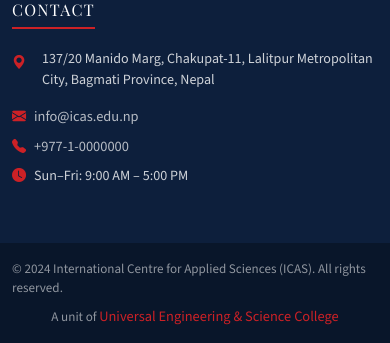
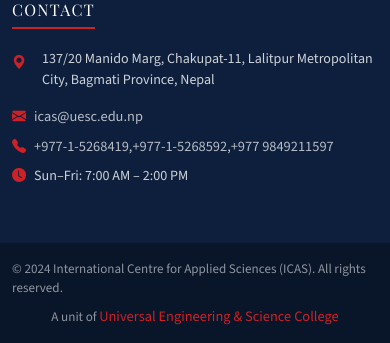
Before and after one commit to pollengun/ICAS-Website, a Django app: page /about/ in a window 390 px wide; the page is wider, and only the part inside the window is pictured. Shown: the part 5589-5932 px from the top of that part. Run offline with Django 5.2, Linux system fonts and the light colour scheme.

Commit message:
Replaced placeholder email, phone no. and time with real values

```diff
--- a/icas/templates/icas/base.html
+++ b/icas/templates/icas/base.html
@@ -514,9 +514,9 @@
             <i class="bi bi-geo-alt-fill text-icas-red mt-1" style="flex-shrink:0"></i>
             <span>137/20 Manido Marg, Chakupat-11, Lalitpur Metropolitan City, Bagmati Province, Nepal</span>
           </li>
-          <li class="mb-2"><i class="bi bi-envelope-fill text-icas-red me-2"></i><a href="mailto:info@icas.edu.np">info@icas.edu.np</a></li>
-          <li class="mb-2"><i class="bi bi-telephone-fill text-icas-red me-2"></i><a href="tel:+977-1-0000000">+977-1-0000000</a></li>
-          <li class="mb-2"><i class="bi bi-clock-fill text-icas-red me-2"></i>Sun–Fri: 9:00 AM – 5:00 PM</li>
+          <li class="mb-2"><i class="bi bi-envelope-fill text-icas-red me-2"></i><a href="mailto:icas@uesc.edu.np">icas@uesc.edu.np</a></li>
+          <li class="mb-2"><i class="bi bi-telephone-fill text-icas-red me-2"></i><a href="tel:+977-1-5268419">+977-1-5268419</a>,<a href="tel:+977-1-5268592">+977-1-5268592</a>,<a href="tel:+977 9849211597">+977 9849211597</a></li>
+          <li class="mb-2"><i class="bi bi-clock-fill text-icas-red me-2"></i>Sun–Fri: 7:00 AM – 2:00 PM</li>
         </ul>
       </div>
     </div>
```
